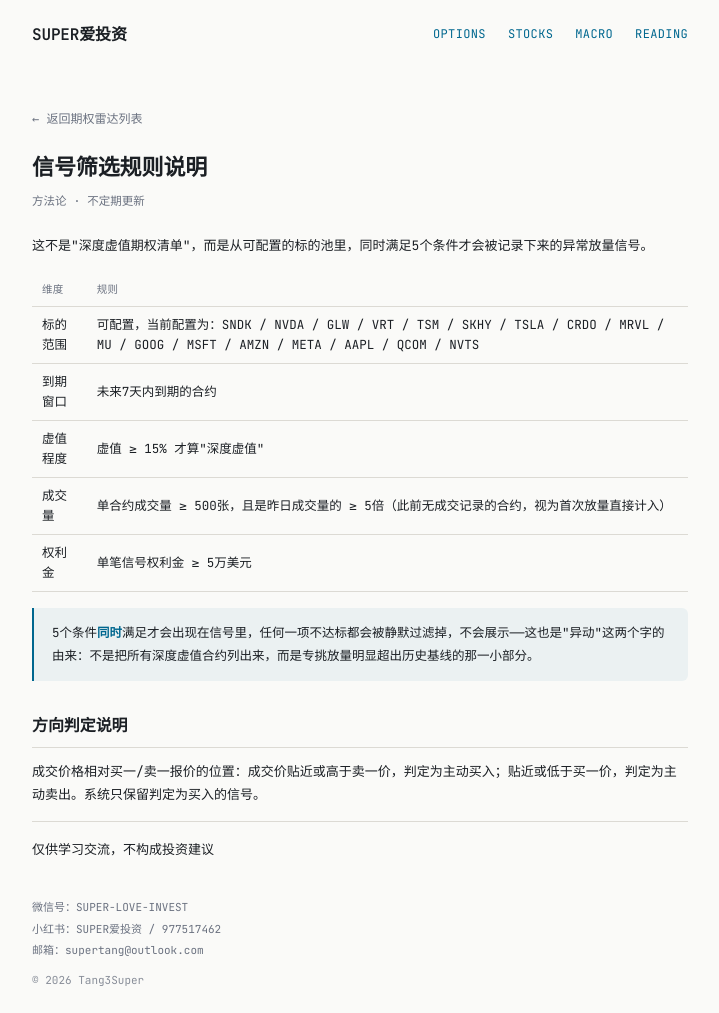
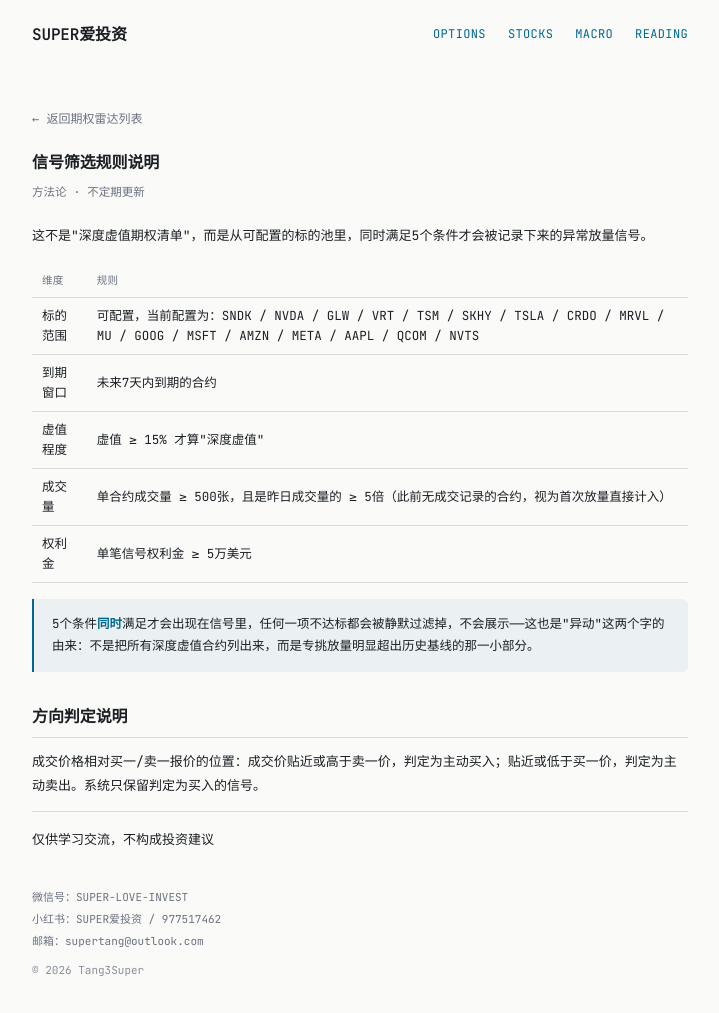
Before and after one commit to tang3super/tang3super.github.io, a Jekyll site: the page built from options-radar/about.md, in a window 1280 px wide. Shown: the whole page, without its empty margins (280-999 px from the left). Built offline with Jekyll 4.4.1, drawn with Linux system fonts in a browser that asks for light colours.

Commit message:
统一文章标题字号，与导航栏wordmark一致

```diff
--- a/assets/style.css
+++ b/assets/style.css
@@ -119,7 +119,7 @@ footer .copyright { margin-top: 12px; color: var(--muted); opacity: 0.8; }
 .article-page .back-link { display: inline-block; font-family: var(--font-mono); font-size: 12px; color: var(--muted); }
 .article-page .back-link:hover { color: var(--accent); }
 .article-page h1 {
-  font-family: var(--font-sans); font-weight: 600; font-size: 22px;
+  font-family: var(--font-sans); font-weight: 600; font-size: 16px;
   letter-spacing: -0.1px; margin: 20px 0 6px; color: var(--ink);
 }
 .article-page .meta { font-family: var(--font-mono); font-size: 11.5px; color: var(--muted); margin-bottom: 22px; }
```
